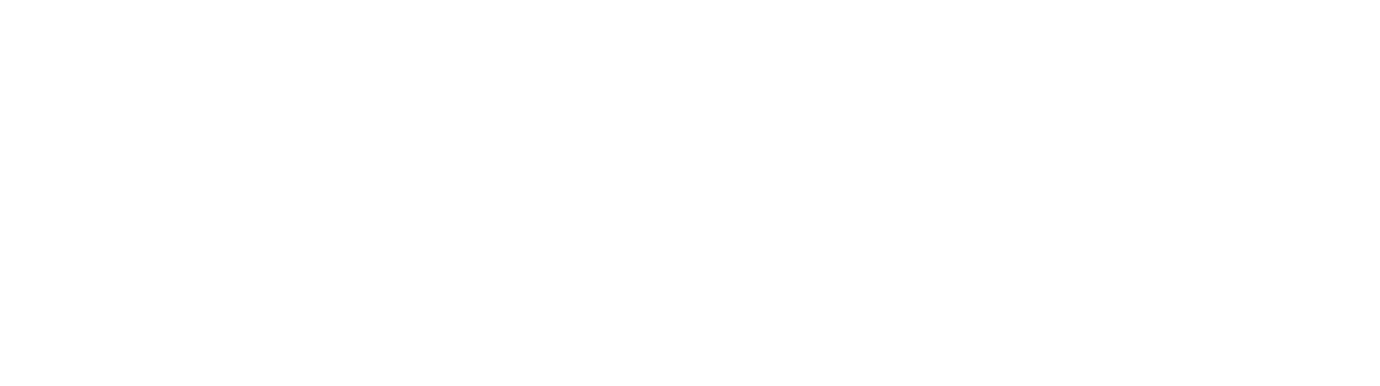
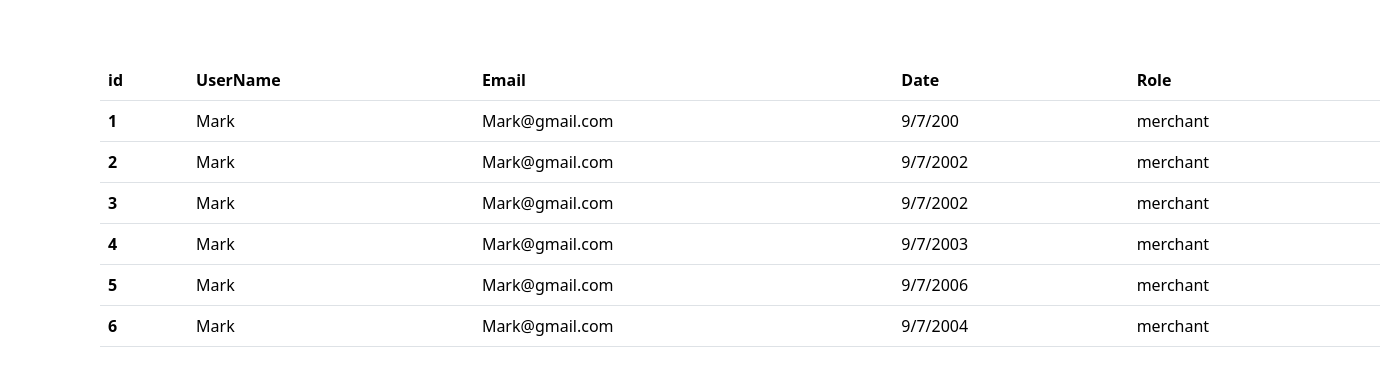
Before and after one commit to Mourtada15/Frontend-Wallet, a React (Vite) app in the folder frontend/: page /table in a window 1280 px wide. Before the commit this address had no page. Shown: the top 386 px of the page, 1380 px wide, since content can reach past the window. Built offline with nearby package versions, Linux system fonts and the light colour scheme.

Commit message:
registration

```diff
--- a/frontend/package.json
+++ b/frontend/package.json
@@ -11,10 +11,13 @@
   },
   "dependencies": {
     "bootstrap": "^5.3.2",
+    "cdbreact": "^1.5.18",
     "mdb-react-ui-kit": "^7.0.0",
+    "mdbreact": "^5.2.0",
     "react": "^18.2.0",
     "react-bootstrap": "^2.9.1",
     "react-dom": "^18.2.0",
+    "react-i18next": "^13.5.0",
     "react-router-dom": "^6.20.0",
     "sass": "^1.69.5"
   },
--- a/frontend/src/App.jsx
+++ b/frontend/src/App.jsx
@@ -1,6 +1,8 @@
 import React from "react";
 import { BrowserRouter, Routes, Route } from 'react-router-dom';
 import Registration from "./pages/Registration";
+import AdminDashboard from "./pages/AdminDashboard";
+import UserTable from "./components/UserTable";
 
 import "./styles.scss";
 
@@ -10,6 +12,8 @@ const App =()=>{
       <BrowserRouter>
         <Routes>
           <Route path='/registration' element={<Registration />} />
+        <Route path="/admin" element={<AdminDashboard/>}/>
+         <Route path="/table" element={<UserTable/>}/>
 
         </Routes>
       </BrowserRouter>
--- /dev/null
+++ b/frontend/src/components/Search.jsx
@@ -0,0 +1,32 @@
+import React from "react";
+import { MDBCol, MDBIcon } from "mdbreact";
+
+
+export default function Search () {
+  return (
+    <MDBCol md="12" className="search-page">
+      <form className="form-inline mt-4 mb-4">
+
+
+        <input
+          className="form-control form-control-sm ml-3 w-75"
+          type="text"
+          placeholder="Search by username or email"
+          aria-label="Search"
+        />
+        <svg
+          xmlns="http://www.w3.org/2000/svg"
+          width="16"
+          height="16"
+          fill="currentColor"
+          className="bi bi-search"
+          viewBox="0 0 16 16"
+        >
+          <path d="M11.742 10.344a6.5 6.5 0 1 0-1.397 1.398h-.001c.03.04.062.078.098.115l3.85 3.85a1 1 0 0 0 1.415-1.414l-3.85-3.85a1.007 1.007 0 0 0-.115-.1zM12 6.5a5.5 5.5 0 1 1-11 0 5.5 5.5 0 0 1 11 0" />
+        </svg>
+        {/* <i class="fa fa-bell" aria-hidden="true"></i> */}
+      </form>
+
+    </MDBCol>
+  );
+}
--- /dev/null
+++ b/frontend/src/components/Sidebar.jsx
@@ -0,0 +1,79 @@
+import React, { useState } from 'react';
+import {
+  CDBSidebar,
+  CDBSidebarContent,
+  CDBSidebarFooter,
+  CDBSidebarHeader,
+  CDBSidebarMenu,
+  CDBSidebarMenuItem,
+} from 'cdbreact';
+import { NavLink } from 'react-router-dom';
+
+export default function Sidebar() {
+  const [showUserDropdown, setShowUserDropdown] = useState(false);
+
+  const toggleUserDropdown = () => {
+    setShowUserDropdown(!showUserDropdown);
+  };
+
+  return (
+    <div style={{ display: 'flex', height: '100vh', overflow: 'scroll initial' }}>
+      <CDBSidebar textColor="#224FA8" backgroundColor="#B5C4CB">
+        <CDBSidebarHeader prefix={<i className="fa fa-bars fa-large"></i>}>
+          <a href="/" className="text-decoration-none" style={{ color: 'inherit' }}>
+            PAYPLEX
+          </a>
+        </CDBSidebarHeader>
+
+        <CDBSidebarContent className="sidebar-content">
+          <CDBSidebarMenu>
+            <NavLink exact to="/" activeClassName="activeClicked">
+              <CDBSidebarMenuItem icon="columns">Dashboard</CDBSidebarMenuItem>
+            </NavLink>
+            <NavLink exact to="/tables" activeClassName="activeClicked">
+              <CDBSidebarMenuItem icon="table">Transfer</CDBSidebarMenuItem>
+            </NavLink>
+            <li>
+              <div>
+                <span onClick={toggleUserDropdown} style={{ cursor: 'pointer' }}>
+                <CDBSidebarMenuItem icon="user" style={{  marginRight: '1.5rem' }}>
+                    Users {showUserDropdown ? <i className="fas fa-chevron-up"></i> : <i className="fas fa-chevron-down"></i>}
+                  </CDBSidebarMenuItem>
+                </span>
+                {showUserDropdown && (
+                  <ul>
+                    <NavLink exact to="/sub1" activeClassName="activeClicked">
+                      <CDBSidebarMenuItem>user</CDBSidebarMenuItem>
+                    </NavLink>
+                    <NavLink exact to="/sub2" activeClassName="activeClicked">
+                      <CDBSidebarMenuItem>merchant</CDBSidebarMenuItem>
+                    </NavLink>
+                    <NavLink exact to="/sub3" activeClassName="activeClicked">
+                      <CDBSidebarMenuItem>admin</CDBSidebarMenuItem>
+                    </NavLink>
+                  </ul>
+                )}
+              </div>
+            </li>
+            <NavLink exact to="/analytics" activeClassName="activeClicked">
+              <CDBSidebarMenuItem icon="chart-line">Transaction</CDBSidebarMenuItem>
+            </NavLink>
+            <NavLink exact to="/hero404" target="_blank" activeClassName="activeClicked">
+              <CDBSidebarMenuItem icon="exclamation-circle">Promotions</CDBSidebarMenuItem>
+            </NavLink>
+          </CDBSidebarMenu>
+        </CDBSidebarContent>
+
+        <CDBSidebarFooter style={{ textAlign: 'center' }}>
+          <div
+            style={{
+              padding: '20px 5px',
+            }}
+          >
+            log out
+          </div>
+        </CDBSidebarFooter>
+      </CDBSidebar>
+    </div>
+  );
+};
--- /dev/null
+++ b/frontend/src/components/UserTable.jsx
@@ -0,0 +1,62 @@
+import React from "react";
+export default function UserTable() {
+  return (
+
+      <table class="table">
+        <thead class="thead-dark">
+          <tr className="dark">
+            <th scope="col">id</th>
+            <th scope="col">UserName</th>
+            <th scope="col">Email</th>
+            <th scope="col">Date</th>
+            <th scope="col">Role</th>
+          </tr>
+        </thead>
+        <tbody>
+          <tr>
+            <th scope="row">1</th>
+            <td>Mark</td>
+            <td>Mark@gmail.com</td>
+            <td>9/7/200</td>
+            <td>merchant</td>
+          </tr>
+          <tr>
+            <th scope="row">2</th>
+            <td>Mark</td>
+            <td>Mark@gmail.com</td>
+            <td>9/7/2002</td>
+            <td>merchant</td>
+          </tr>
+          <tr>
+            <th scope="row">3</th>
+            <td>Mark</td>
+            <td>Mark@gmail.com</td>
+            <td>9/7/2002</td>
+            <td>merchant</td>
+          </tr>
+          <tr>
+            <th scope="row">4</th>
+            <td>Mark</td>
+            <td>Mark@gmail.com</td>
+            <td>9/7/2003</td>
+            <td>merchant</td>
+          </tr>
+          <tr>
+            <th scope="row">5</th>
+            <td>Mark</td>
+            <td>Mark@gmail.com</td>
+            <td>9/7/2006</td>
+            <td>merchant</td>
+          </tr>
+          <tr>
+            <th scope="row">6</th>
+            <td>Mark</td>
+            <td>Mark@gmail.com</td>
+            <td>9/7/2004</td>
+            <td>merchant</td>
+          </tr>
+        </tbody>
+      </table>
+
+  );
+}
--- /dev/null
+++ b/frontend/src/components/UsersCard.jsx
@@ -0,0 +1,38 @@
+
+import React from "react";
+import { MDBCard, MDBCardBody, MDBCardTitle, MDBCardText } from "mdb-react-ui-kit";
+
+export default function Cards() {
+  return (
+
+    <div className="card-container">
+      <MDBCard className="card">
+        <MDBCardBody>
+          <MDBCardTitle>
+            <i className="fas fa-users"></i> Users
+          </MDBCardTitle>
+          <MDBCardText >12,451</MDBCardText>
+        </MDBCardBody>
+      </MDBCard>
+
+      <MDBCard className="card">
+        <MDBCardBody>
+          <MDBCardTitle>
+            <i className="fas fa-store"></i> Merchants
+          </MDBCardTitle>
+          <MDBCardText>25,21</MDBCardText>
+        </MDBCardBody>
+      </MDBCard>
+
+      <MDBCard className="card">
+        <MDBCardBody>
+          <MDBCardTitle>
+            <i className="fas fa-user-shield"></i> Admins
+          </MDBCardTitle>
+          <MDBCardText>41</MDBCardText>
+        </MDBCardBody>
+      </MDBCard>
+    </div>
+
+  );
+}
--- /dev/null
+++ b/frontend/src/pages/AdminDashboard.jsx
@@ -0,0 +1,20 @@
+import React from "react";
+import Search from "../components/Search";
+import Sidebar from "../components/Sidebar";
+import UserCard from "../components/UsersCard";
+import UserTable from "../components/UserTable";
+export default function AdminDashboard() {
+  return (
+    <div className="admin" >
+      <Sidebar />
+
+      <div className="Admin-container">
+      <i class=" notification fa fa-bell" aria-hidden="true" ></i>
+        <Search />
+
+        <UserCard />
+        <UserTable/>
+      </div>
+    </div>
+  );
+}
--- a/frontend/src/styles.scss
+++ b/frontend/src/styles.scss
@@ -1,15 +1,13 @@
-@import 'node_modules/bootstrap/scss/bootstrap';
-
+@import "node_modules/bootstrap/scss/bootstrap";
 
 $dark-blue: #273384;
-$light-blue: #809BAA;
-$background:#ebeded;
+$light-blue: #809baa;
+$background: #ebeded;
+$button: #ffd700;
+$icon-size: 1em;
 //form scss
-.form-container{
+.form-container {
   padding: 1rem;
-
-
-
 
   h1 {
     margin-bottom: 3rem;
@@ -20,21 +18,106 @@ $background:#ebeded;
 
 .custom-card {
   border: none !important;
-    background-color: none;
+
+  background-color: transparent !important;
 
   .custom-label {
     font-size: 20px;
     color: $light-blue;
   }
   .custom-radio {
+    font-size: 20px;
+    color: $light-blue;
+  }
+}
+
+//register page
+.Register {
+  background-color: $background;
+}
+//search component
+
+.search-page {
+  .form-inline {
+    margin-top: 4rem;
+    margin-bottom: 4rem;
+    display: flex;
+    align-items: center;
+    margin-left: 90px;
+
+  }
+
+  .form-control {
+    width: 75%;
+    margin-left: 1rem;
+    background-color: $background;
+  }
+  input::placeholder {
+    color: $light-blue;
+  }
+  .bi-search {
+    color: $dark-blue;
+    margin-left: 1rem;
+  }
+}
+//admin page
+.admin {
+  display: flex;
 
 
-      font-size: 20px;
-      color: $light-blue;
+.Admin-container {
+  display: flex;
+  flex-direction: column;
+  .notification{
+    display: flex;
+    justify-content: flex-end;
+    color: $button;
+    font-size: 2em;
+  }
+}
+}
+//cards
+
+
+.card-container {
+  display: flex;
+  margin-left: 100px;
+  margin-top: 30px;
+  justify-content: space-evenly;
 
 }
+.card {
+  width: 18rem;
+  height: 9rem;
+  margin-right: 10px;
+  border: 1px solid $button;
+
+  .card-body {
+
+    .card-title {
+      font-size: 2em;
+      margin-bottom: 5px;
+      color: $dark-blue;
+      i {
+        font-size: $icon-size;
+        margin-right: 5px;
+        color: $button;
       }
-//register page
-.Register{
-  background-color:$background;
     }
+
+    .card-text {
+      font-size: 1.8em;
+      color: $light-blue;
+      text-align: center;
+    }
+  }
+}
+
+//User table
+.table{
+  margin-left: 100px;
+  margin-top: 60px;
+}
+.dark{
+color:$button !important;
+}
```
Also changed, not shown: 1 other file (tests, documents, lock files or other folders). Lines whose indentation alone changed are shown as unchanged.
